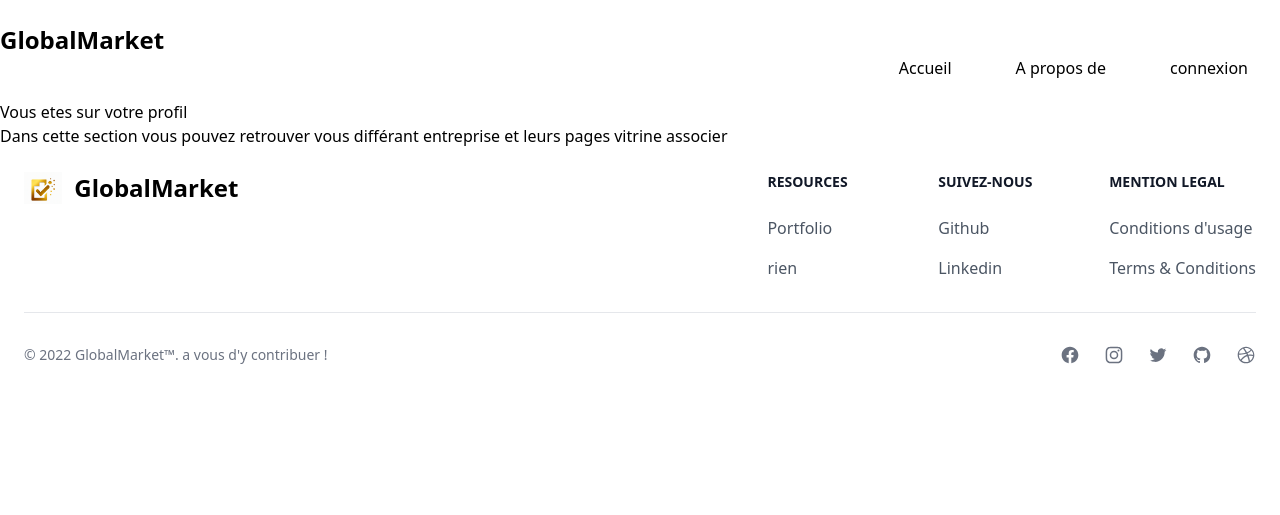
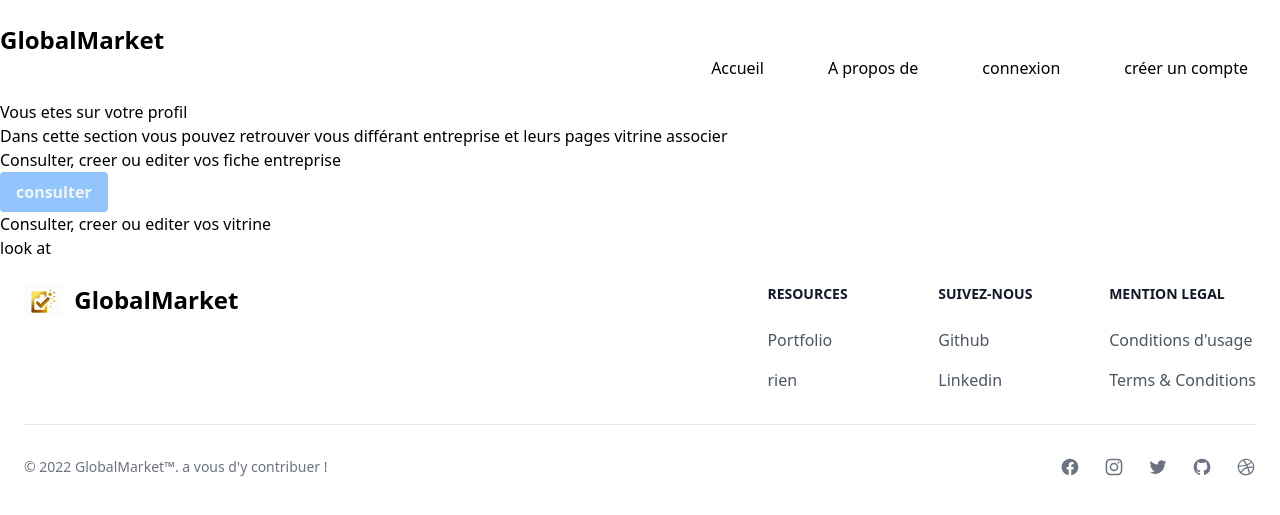
Before and after one commit to adriennnnn/projet-final, a Symfony app: template templates/profile/index.html.twig in a window 1280 px wide. Shown: the top 515 px of the page. Run offline with Twig, Linux system fonts and the light colour scheme; the template is opened without the code that fills it, so the values that code supplies are empty; some libraries are stand-ins or nearby versions.

Commit message:
mardid fin

```diff
--- a/src/Controller/RegistrationController.php
+++ b/src/Controller/RegistrationController.php
@@ -56,7 +56,7 @@ class RegistrationController extends AbstractController
             );
             // do anything else you need here, like send an email
 
-            return $this->redirectToRoute('_profiler_home');
+            return $this->redirectToRoute('app_login');
         }
 
         return $this->render('registration/register.html.twig', [
--- a/templates/about/index.html.twig
+++ b/templates/about/index.html.twig
@@ -16,6 +16,5 @@
         <li>Your controller at <code><a href="{{ 'C:/laragon/www/GMdeux/src/Controller/AboutController.php'|file_link(0) }}">src/Controller/AboutController.php</a></code></li>
         <li>Your template at <code><a href="{{ 'C:/laragon/www/GMdeux/templates/about/index.html.twig'|file_link(0) }}">templates/about/index.html.twig</a></code></li>
     </ul>
-    {% include "includes/article_form.html.twig" %}
 </div>
 {% endblock %}
--- a/templates/base.html.twig
+++ b/templates/base.html.twig
@@ -33,6 +33,11 @@
                      <li class="mx-8 mb-5">
                         <a target="_self" href="{{ path('app_login') }}">
                             <span>connexion</span>
+                        </a>
+                     </li>
+                     <li class="mx-8 mb-5">
+                        <a target="_self" href="{{ path('app_register') }}">
+                            <span>créer un compte</span>
                         </a>
                      </li>
                 {% else %}
--- a/templates/profile/index.html.twig
+++ b/templates/profile/index.html.twig
@@ -18,7 +18,15 @@
     <div>
         {# ajouté une compagny #}
         <div>
-
+            <h3>Consulter, creer ou editer vos fiche entreprise </h3>
+            <buttom class='cursor-pointer bg-blue-300 hover:bg-blue-400 text-slate-100 font-bold py-2 px-4 rounded inline-flex items-center'>
+                <a href="{{ path('app_company_index') }}">consulter</a>
+             </buttom>
+        </div>
+                {# ajouté une showCase / sucursalle ou boutique #}
+        <div>
+            <h3>Consulter, creer ou editer vos vitrine</h3>
+            <buttom> look at</buttom>
 
         </div>
     </div>
```
Also changed, not shown: src/Controller/CompanyController.php (+13 -3 lines), templates/profile/form_company.html.twig (deleted, +0 -14 lines), 1 other file.
